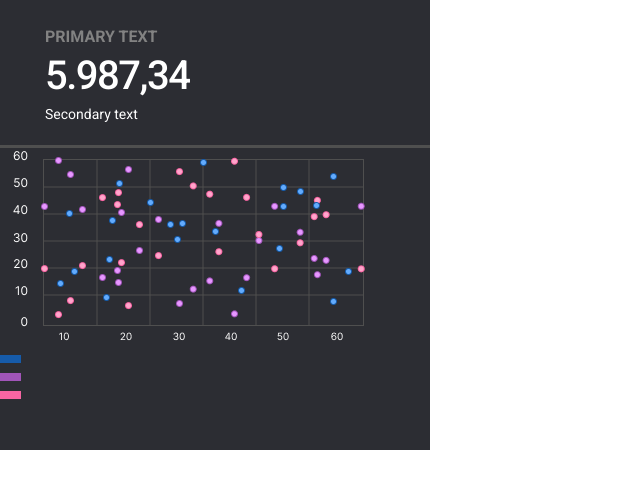
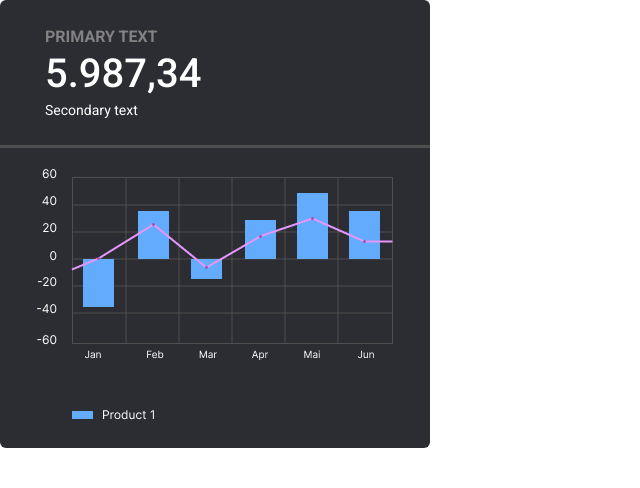
Before and after one commit to tkorza/statistic-modals, a plain HTML site: page modal0/index.html in a window 1280 px wide. Shown: the whole page, without its empty margins (0-640 px from the left). Drawn offline with Linux system fonts and the light colour scheme.

Commit message:
last version of 1-3 modals

```diff
--- a/modal0/index.html
+++ b/modal0/index.html
@@ -1,42 +1,36 @@
 <!DOCTYPE html>
 <html lang="en">
+
 <head>
     <meta charset="UTF-8">
     <meta name="viewport" content="width=device-width, initial-scale=1.0">
     <title>Document</title>
     <link rel="stylesheet" href="./style.css">
     <link rel="preconnect" href="https://fonts.googleapis.com">
-<link rel="preconnect" href="https://fonts.gstatic.com" crossorigin>
-<link href="https://fonts.googleapis.com/css2?family=Roboto:ital,wght@0,100;0,300;0,400;0,500;0,700;0,900;1,100;1,300;1,400;1,500;1,700;1,900&display=swap" rel="stylesheet">
+    <link rel="preconnect" href="https://fonts.gstatic.com" crossorigin>
+    <link
+        href="https://fonts.googleapis.com/css2?family=Roboto:ital,wght@0,100;0,300;0,400;0,500;0,700;0,900;1,100;1,300;1,400;1,500;1,700;1,900&display=swap"
+        rel="stylesheet">
 </head>
+
 <body>
     <section>
-        <div class="info" >
-
+        <div class="info">
             <h2>PRIMARY TEXT</h2>
             <h1>5.987,34</h1>
             <p>Secondary text</p>
-
         </div>
 
-        <div class="chart">
-            <img src="./imgs/chart.png" alt="">
+        <div class="graph">
+            <div class="table">
+                <img src="./img/item1.png" alt="">
+            </div>
 
-            <div class="section-products" >
-                <div>
-                    <img src="./imgs/item1.png" alt="">
-
-                </div>
-
-                <div>
-                    <img src="./imgs/item2.png" alt="">
-                </div>
-
-                <div>
-                    <img src="./imgs/item3.png" alt="">
-                </div>
+            <div class="product">
+                <img src="./img/item2.png" alt="">
             </div>
         </div>
     </section>
 </body>
+
 </html>
--- a/modal0/style.css
+++ b/modal0/style.css
@@ -6,39 +6,47 @@
 section {
     background: #2C2D33;
     width: 430px;
-    height: 450px;
+    height: 448px;
+    gap: 0px;
+    border-radius: 6px;
+    opacity: 0px;
+    font-family: "Roboto";
 }
 
-h2 {
-    font-family: Roboto;
+section .info h2 {
     font-size: 16px;
     font-weight: 600;
     line-height: 18.75px;
     text-align: left;
     color: #828282;
     padding: 28px 0 0 45px;
+
 }
 
-h1 {
-    font-family: Roboto;
+section .info h1 {
     font-size: 40px;
     font-weight: 500;
     line-height: 46.88px;
-    letter-spacing: -0.0375em;
-    text-align: left;
+    padding: 4px 0 0 45px;
     color: #FFFFFF;
-    padding: 6px 0 0 45px;
 }
 
-p {
-    font-family: Roboto;
+section .info p {
     font-size: 14px;
     font-weight: 400;
     line-height: 16.41px;
-    text-align: left;
-    color:#FFFFFF;
-    padding: 6px 0 23px 45px;
+    color: #FFFFFF;
+    padding: 4px 0 27px 45px;
 }
-.info {
+
+section .info {
     border-bottom: solid #4F4F4F;
 }
+
+.table {
+    padding: 18px 0 0 29px;
+}
+
+.product {
+    padding: 40px 0 31px 72px;
+}
--- a/modal2/style.css
+++ b/modal2/style.css
@@ -7,6 +7,7 @@ section {
     background: #2C2D33;
     width: 430px;
     height: 450px;
+    border-radius: 6px;
 }
 
 h2 {
@@ -36,9 +37,36 @@ p {
     font-weight: 400;
     line-height: 16.41px;
     text-align: left;
-    color:#FFFFFF;
+    color: #FFFFFF;
     padding: 6px 0 23px 45px;
 }
+
 .info {
     border-bottom: solid #4F4F4F;
 }
+
+.chart .table {
+    display: flex;
+    padding-top: 18px;
+    padding-left: 29px;
+}
+
+.chart .section-products {
+    display: flex;
+    justify-content: space-evenly;
+    padding-top: 40px;
+    margin-bottom: 31px;
+
+}
+
+.chart .section-products div {
+    height: 17px;
+    display: flex;
+    align-items: baseline;
+    justify-content: space-between;
+
+}
+
+.chart .section-products div p {
+    padding-left: 9px;
+}
```
Also changed, not shown: modal2/index.html (+15 -6 lines), modal0/img/item1.png (added), modal0/img/item2.png (added), modal0/imgs/chart.png (deleted), modal0/imgs/item1.png (deleted), modal0/imgs/item2.png (deleted), modal0/imgs/item3.png (deleted).
